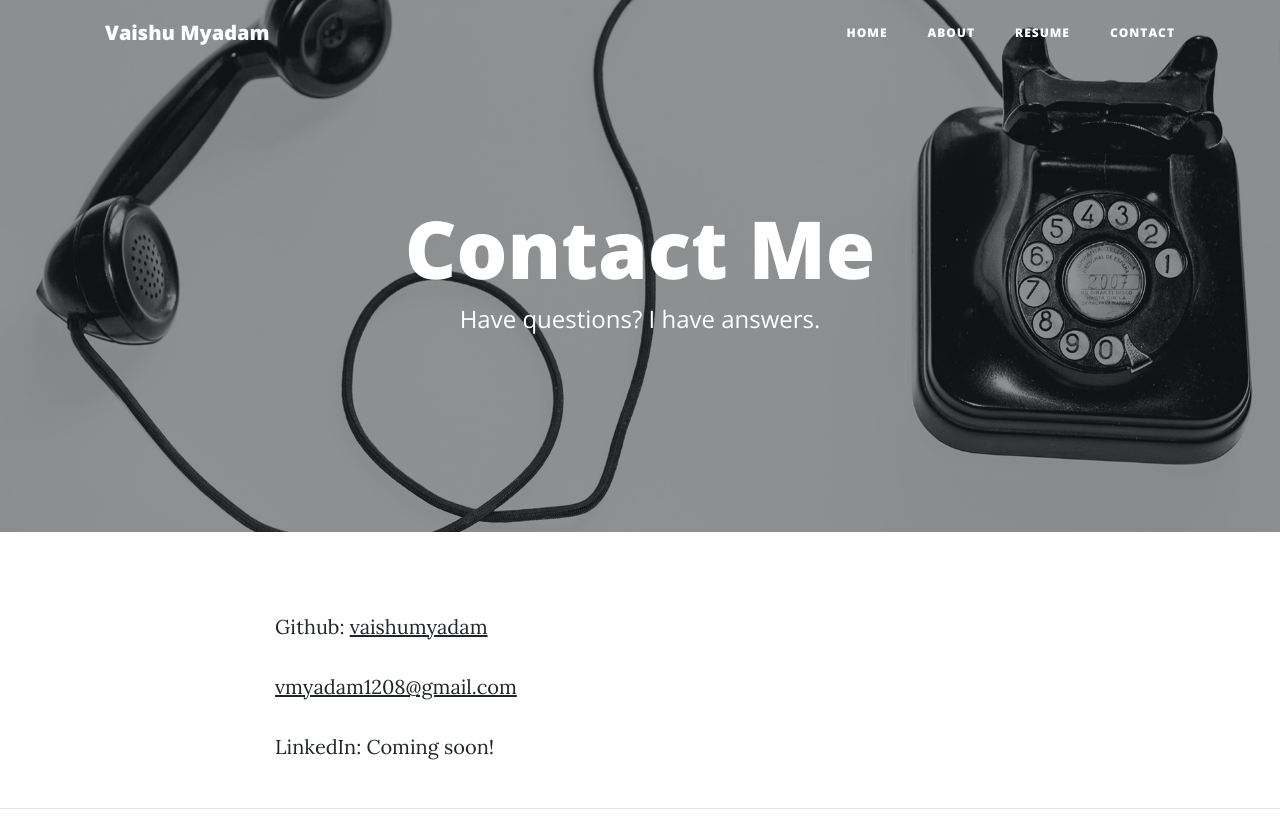
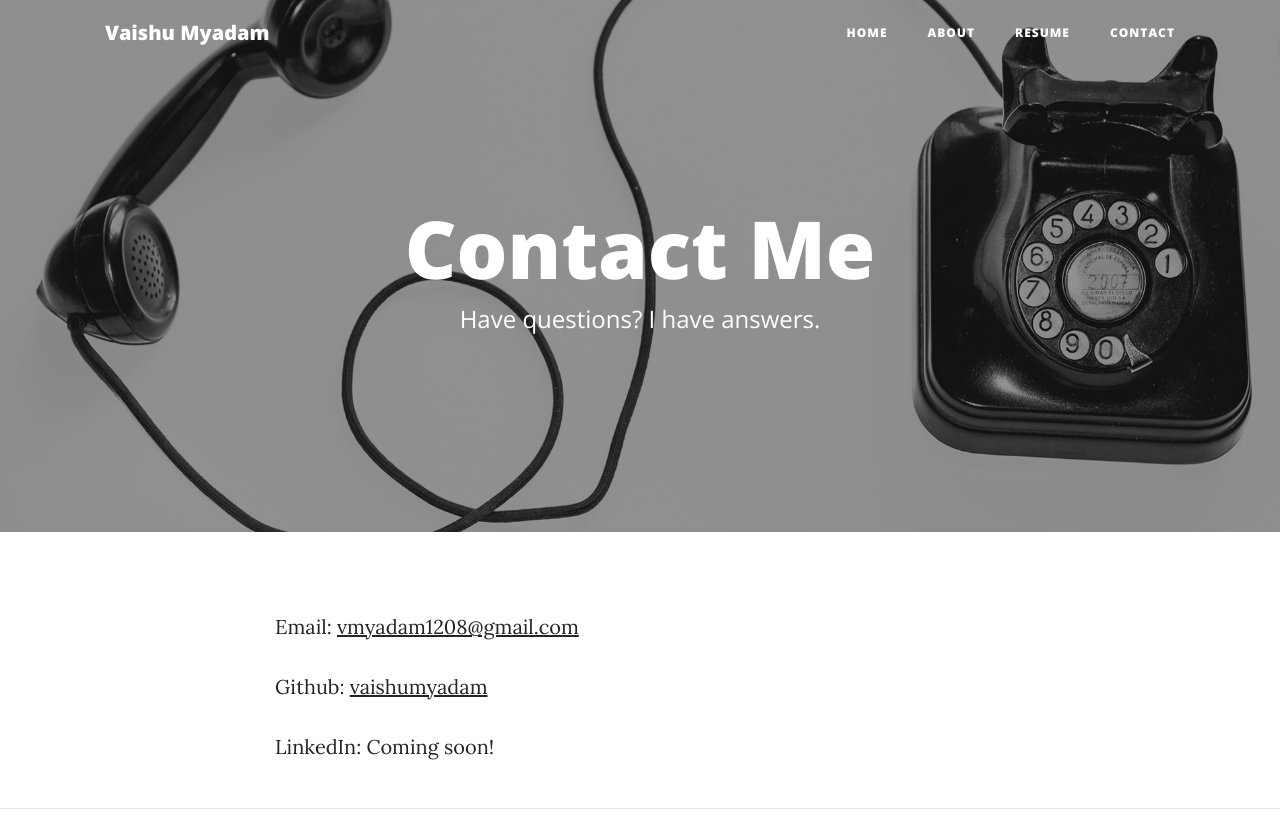
Before and after one commit to vaishumyadam/vaishumyadam.github.io, a website: page contact.html in a window 1280 px wide. Drawn offline with nearby package versions, Linux system fonts and the light colour scheme.

Commit message:
Fixed Contact page

```diff
--- a/contact.html
+++ b/contact.html
@@ -8,7 +8,7 @@
   <meta name="description" content="">
   <meta name="author" content="">
 
-  <title>Clean Blog - Start Bootstrap Theme</title>
+  <title>Vaishu Myadam</title>
 
   <!-- Bootstrap core CSS -->
   <link href="vendor/bootstrap/css/bootstrap.min.css" rel="stylesheet">
@@ -71,8 +71,8 @@
   <div class="container">
     <div class="row">
       <div class="col-lg-8 col-md-10 mx-auto">
-        <p>Github: <a href="https://github.com/vaishumyadam">vaishumyadam</a></p>
-        <p><a href="mailto:vmyadam1208@gmail.com">vmyadam1208@gmail.com</a></p>
+        <p>   Email: <a href="mailto:vmyadam1208@gmail.com">vmyadam1208@gmail.com</a></p>
+        <p>  Github: <a href="https://github.com/vaishumyadam">vaishumyadam</a></p>
         <p>LinkedIn: Coming soon!</p>
       </div>
     </div>
```
Also changed, not shown: about.html (+1 -1 lines).
